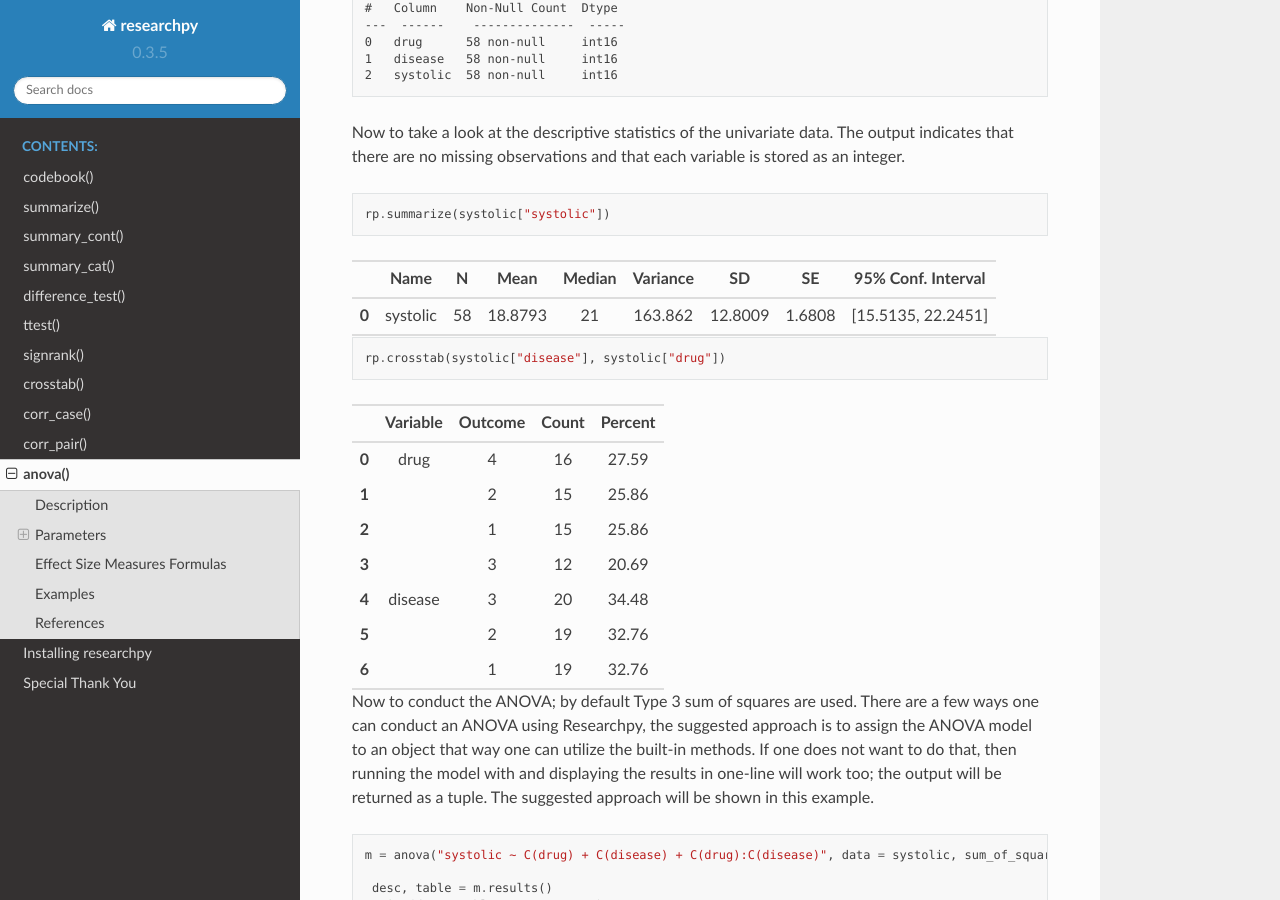
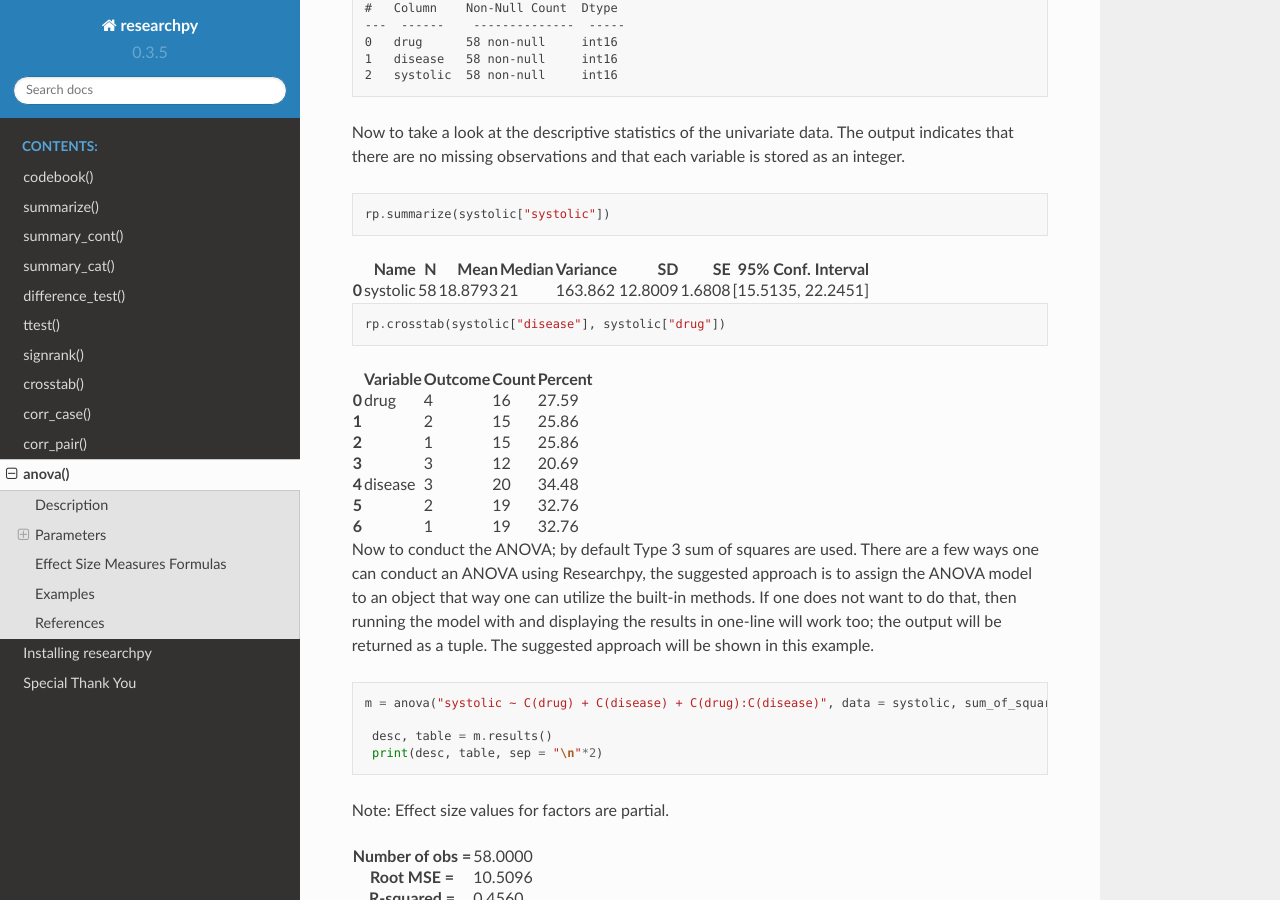
Before and after one commit to researchpy/documentation, a Sphinx documentation site: the page built from source/anova_documentation.rst, in a window 1280 px wide and 900 px high, scrolled down 2038 px. Built offline with Sphinx 7.4.7 and the Read the Docs theme 2.0.0, drawn with Linux system fonts in a browser that asks for light colours; cross-references to code outside the pages are shown as plain code.

Commit message:
Updated tables

```diff
--- a/source/conf.py
+++ b/source/conf.py
@@ -97,8 +97,8 @@
 html_static_path = ['_static']
 
 
-def setup(app):
-    app.add_stylesheet("my-styles.css")
+#def setup(app):
+#    app.add_stylesheet("my-styles.css")
 
 # Custom sidebar templates, must be a dictionary that maps document names
 # to template names.
```
Also changed, not shown: source/anova_documentation.rst (+14 -5 lines).
